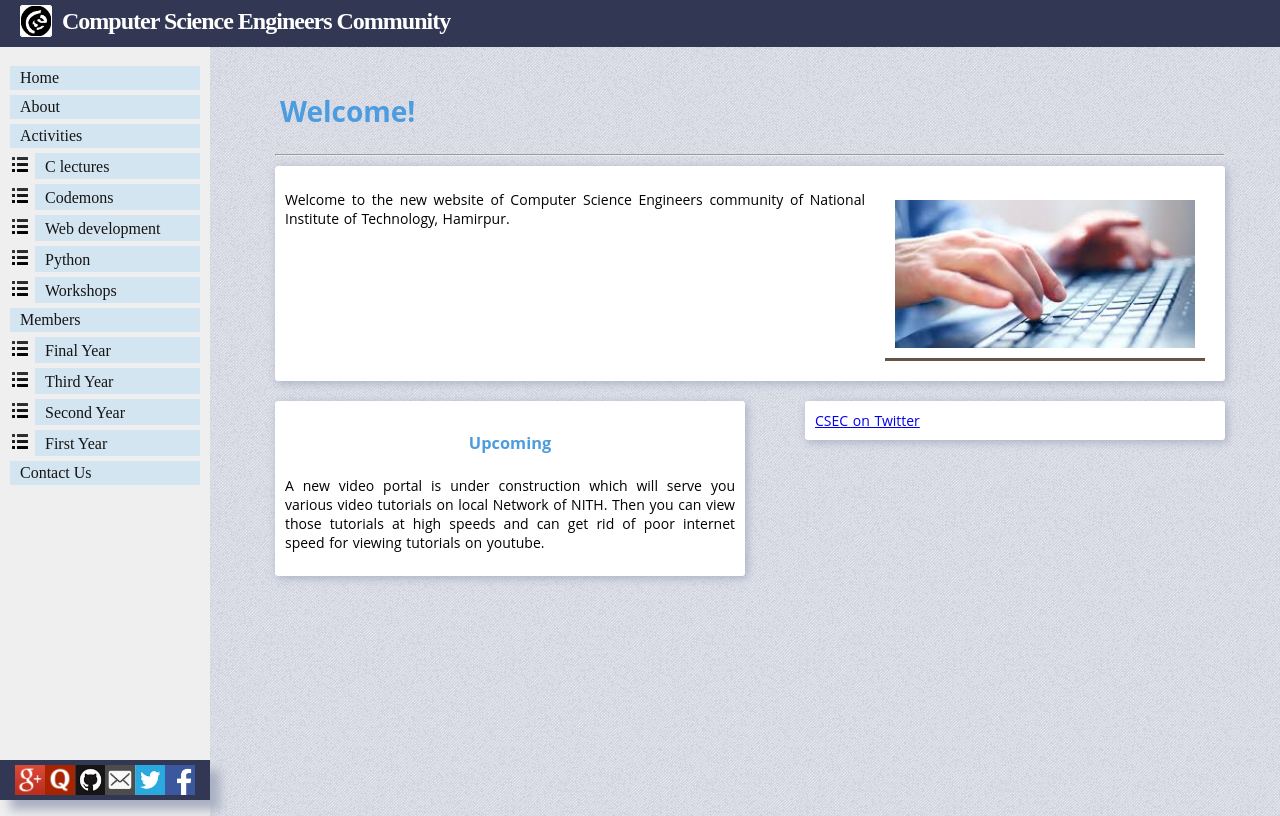
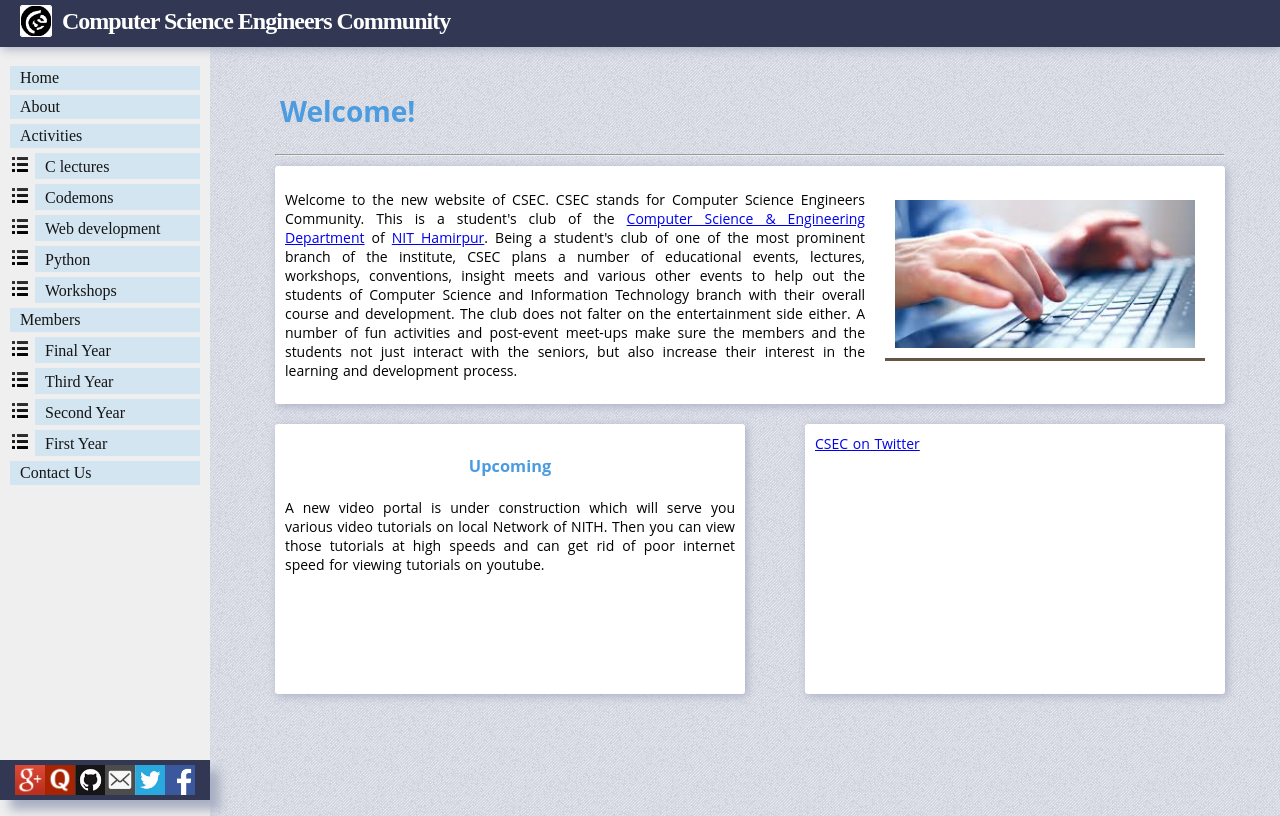
Before and after one commit to Akuaksh/csec.nith.ac.in, a PHP site: page / in a window 1280 px wide. Run offline with PHP 8.4, Linux system fonts and the light colour scheme; some libraries are stand-ins or nearby versions.

Commit message:
minor changes in css for homepage styling

```diff
--- a/css/content.css
+++ b/css/content.css
@@ -33,7 +33,7 @@ body{
 div{
 	text-align:justify;
 }
-.article,.article-left,.article-right{
+.article,.article-left,.article-right,.tut_thumbnail{
     position:relative;
     background: none repeat scroll 0% 0% #FFF;
     box-shadow: 2px 2px 10px #A9AFC2;
@@ -50,14 +50,30 @@ div{
 }
 .article-left,.article-right{
 	max-width:450px;
+	min-height:250px;
 }
-.article-left{
+.article-left,.tut_thumbnail{
 	float:left;
 	margin-right:10px;
 }
 .article-right{
 	float:right;
 	margin-left:10px;
+}
+.tut_thumbnail{
+	max-height:200px;
+	max-width:190px;
+	min-width:190px;
+	margin:10px 10px 10px 10px;
+	border-radius: 40px;
+}
+.tut_thumbnail img{
+	display: block;
+	height:150px;
+	width:150px;
+	margin:5px auto 5px auto;
+	border-bottom: 3px solid #665544;
+	padding-bottom:5px;
 }
 .image{
 	margin-left:50px;
--- a/css/main.css
+++ b/css/main.css
@@ -22,6 +22,7 @@
 	letter-spacing: -1px;
 	background: repeat scroll 0% 0% #323754;
 	height:auto;
+	box-shadow: 2px 2px 10px #A9AFC2;
 }
 .header h2{
 	font-size: 24px;
--- a/index.php
+++ b/index.php
@@ -21,8 +21,9 @@
 				<div class="image">
 					<img src="/images/images.jpeg" />
 				</div>
-				Welcome to the new website of Computer Science Engineers
-				community of National Institute of Technology, Hamirpur.
+				Welcome to the new website of CSEC. CSEC stands for Computer Science Engineers Community. This is a student's club of the <a href="https://cse.nith.ac.in">Computer Science & Engineering Department</a> of <a href="https://nith.ac.in">NIT Hamirpur</a>. Being a student's club of one of the most prominent branch of the institute, CSEC plans a number of educational events, lectures, workshops, conventions, insight meets and various other events to help out the students of Computer Science and Information Technology branch with their overall course and development. The club does not falter on the entertainment side either. A number of fun activities and post-event meet-ups make sure the members and the students not just interact with the seniors, but also increase their interest in the learning and development process. <br>
+
+
 			</p>
 			</div>
 		</div>
```
